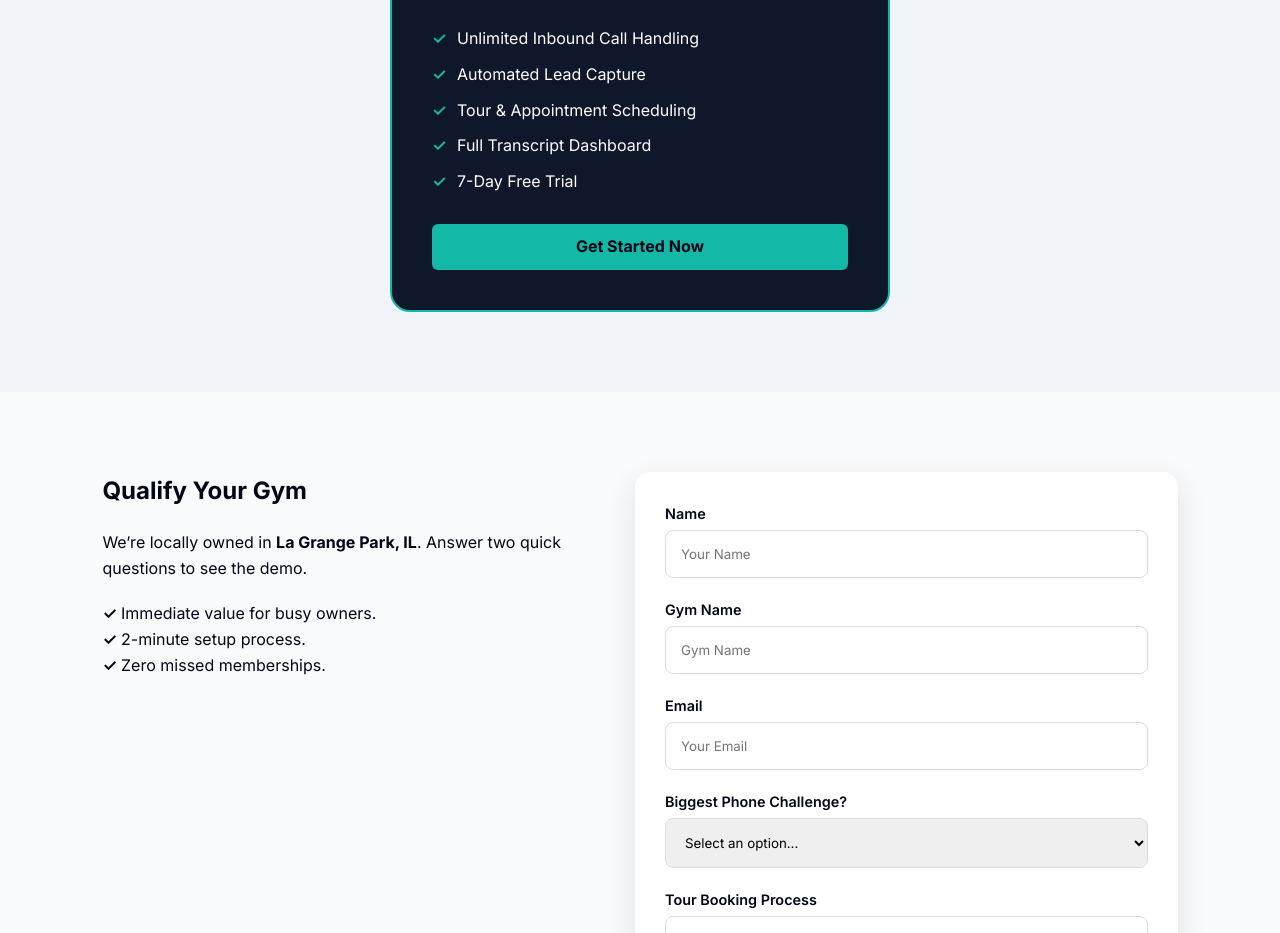
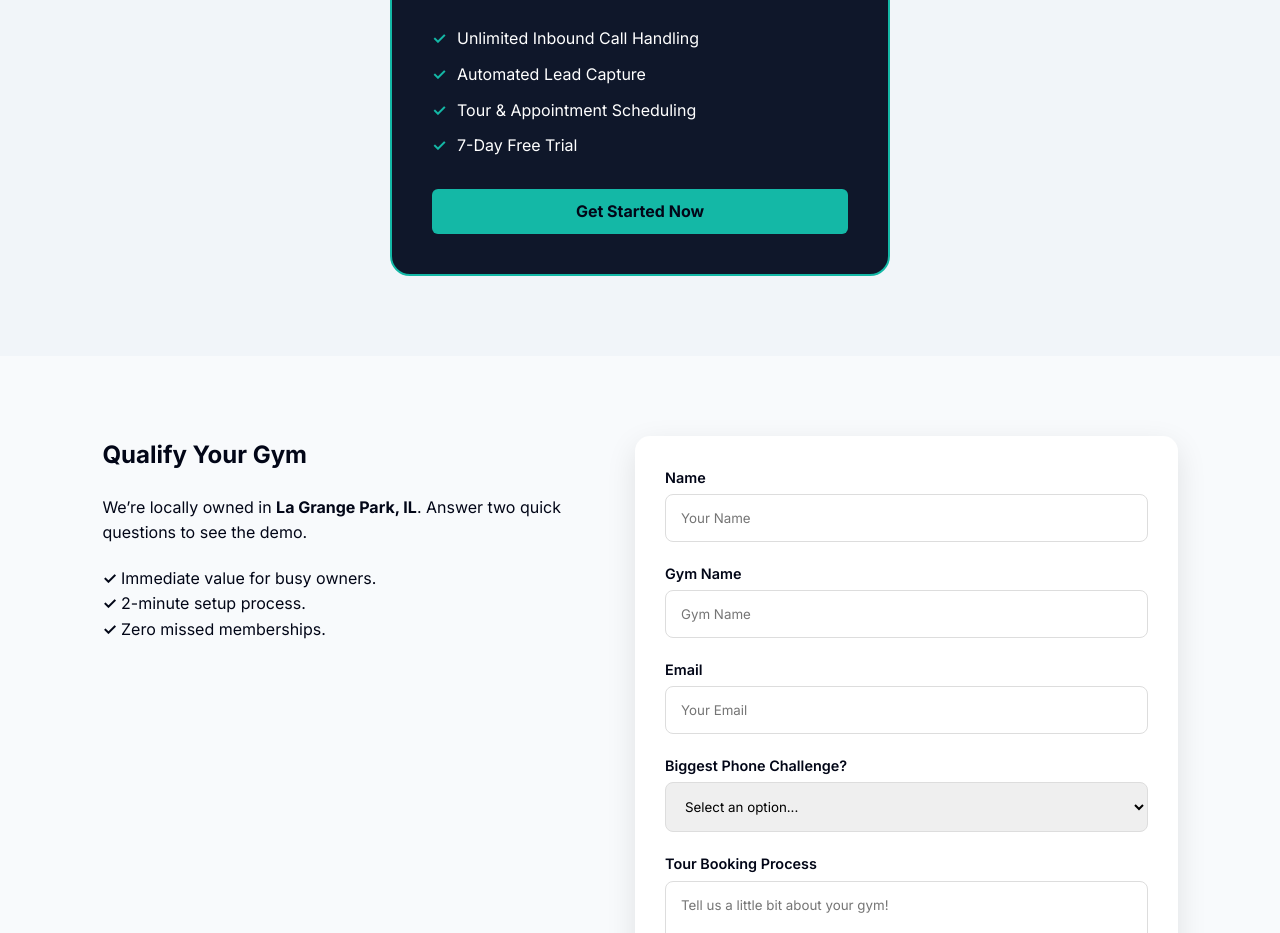
Before and after one commit to Mattjab11/GymCaller-site, a plain HTML site: page index.html in a window 1280 px wide. Shown: the part 1920-2853 px from the top of the page. Drawn offline with Linux system fonts and the light colour scheme.

Commit message:
Update index.html

```diff
--- a/index.html
+++ b/index.html
@@ -184,7 +184,6 @@
                     <li>Unlimited Inbound Call Handling</li>
                     <li>Automated Lead Capture</li>
                     <li>Tour & Appointment Scheduling</li>
-                    <li>Full Transcript Dashboard</li>
                     <li>7-Day Free Trial</li>
                 </ul>
                 <a href="#book-demo" class="btn-nav" style="display: block; text-decoration: none;">Get Started Now</a>
```
